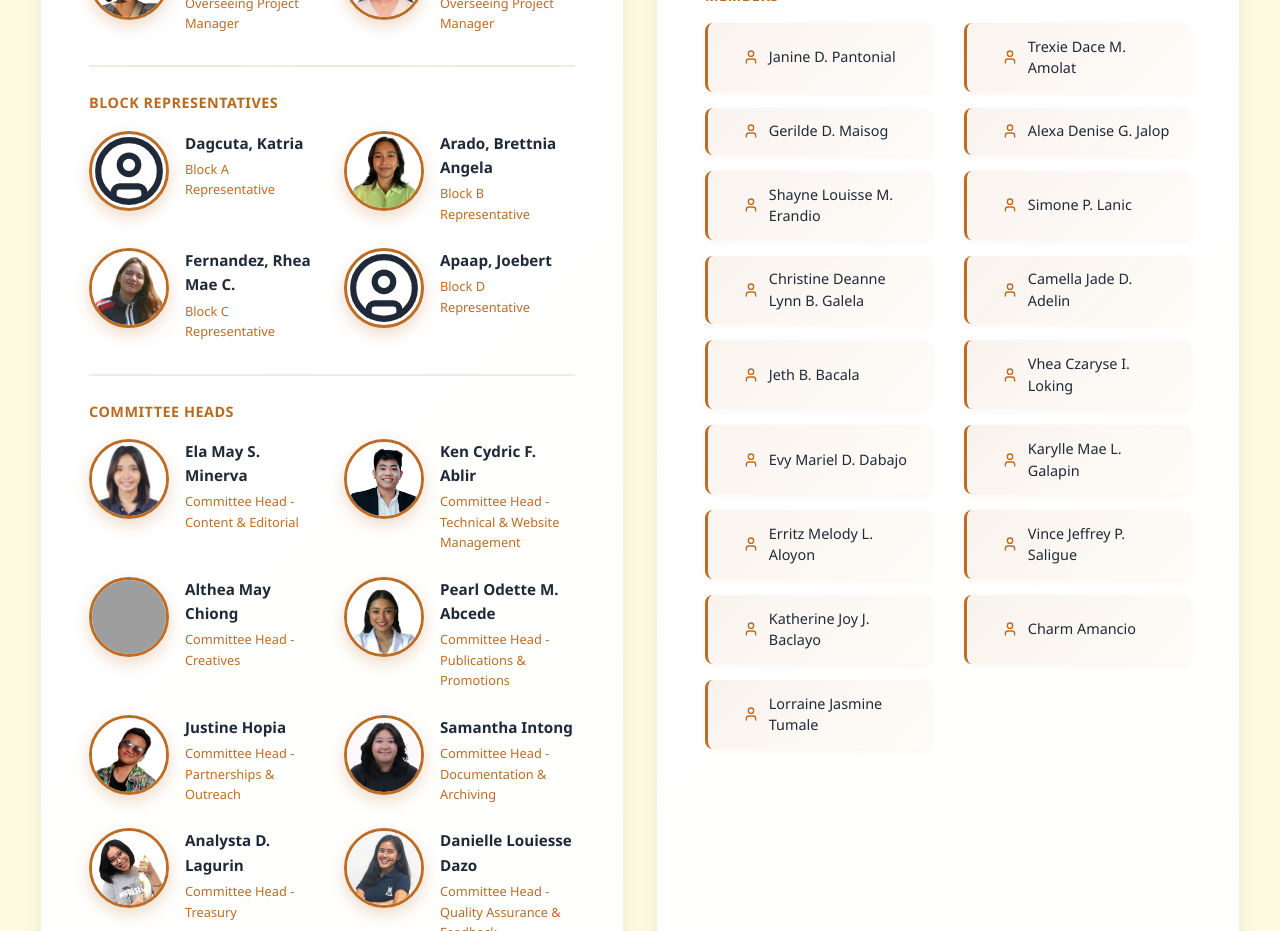
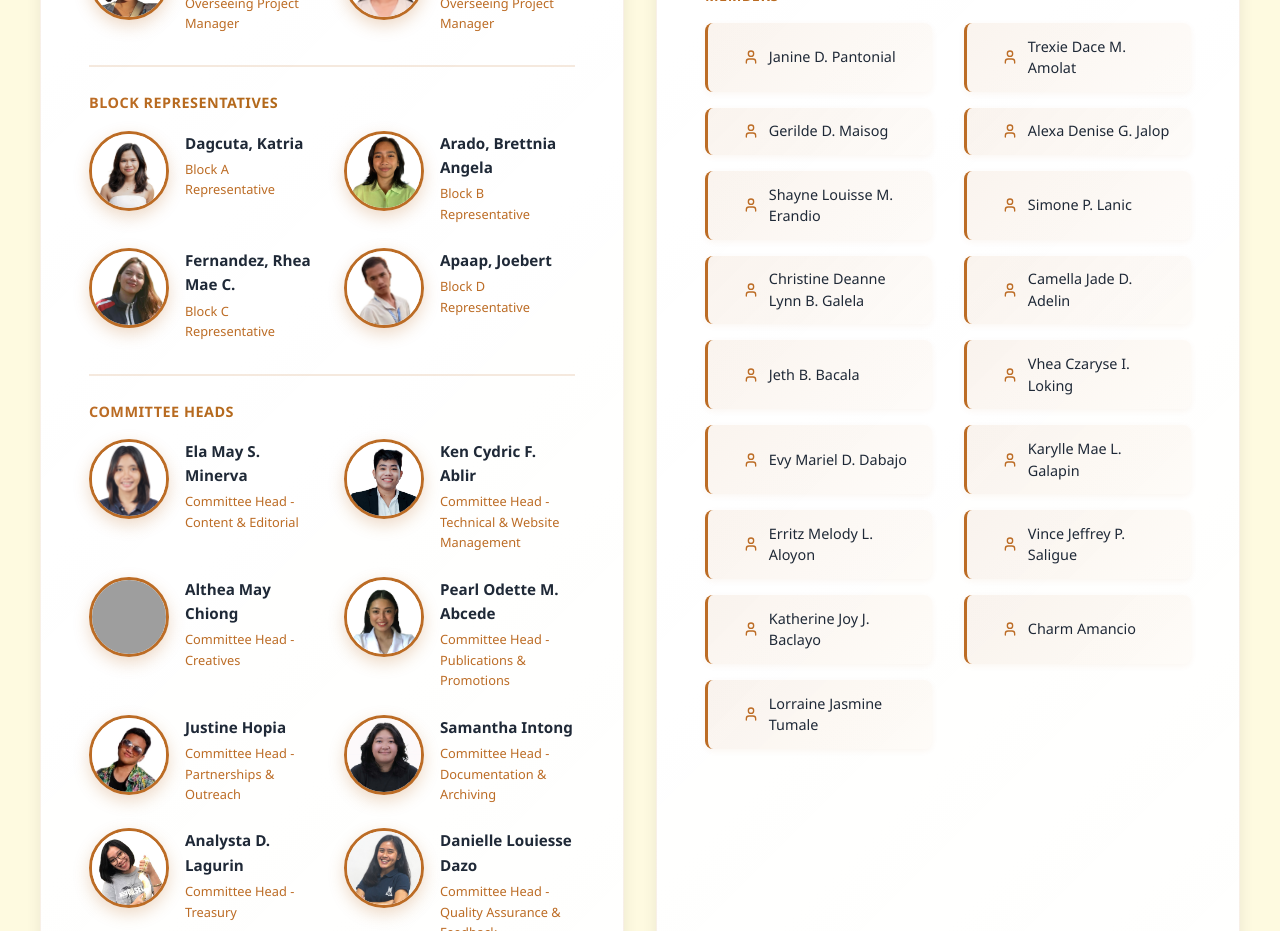
Before and after one commit to hersheydoria/the-ethogram, a Vue app: page /teams in a window 1280 px wide. Shown: the part 880-1811 px from the top of the page. Built offline with nearby package versions, Linux system fonts and the light colour scheme; grey boxes are pictures that could not be loaded.

Commit message:
fix: replace actual pic

```diff
--- a/src/components/Teams.vue
+++ b/src/components/Teams.vue
@@ -147,10 +147,10 @@ const committees = [
       { name: 'Salyana Desnia L. Abuhon', role: 'Committee Head - Logistics & Operations', image: new URL('../assets/Abuhon, Salyana Desnia L. - Head.jpg', import.meta.url).href }
     ],
     blockReps: [
-      { name: 'Dagcuta, Katria', role: 'Block A Representative', image: 'https://via.placeholder.com/80?text=Head' },
+      { name: 'Dagcuta, Katria', role: 'Block A Representative', image: new URL('../assets/Dagcuta, Katria.jpg', import.meta.url).href },
       { name: 'Arado, Brettnia Angela', role: 'Block B Representative', image: new URL('../assets/ARADO, BRETTNIA ANGELA.jpeg', import.meta.url).href },
       { name: 'Fernandez, Rhea Mae C.', role: 'Block C Representative', image: new URL('../assets/Rhea-Block.png', import.meta.url).href },
-      { name: 'Apaap, Joebert', role: 'Block D Representative', image: 'https://via.placeholder.com/80?text=Head' }
+      { name: 'Apaap, Joebert', role: 'Block D Representative', image: new URL('../assets/Apaap, Joebert.jpg', import.meta.url).href }
     ],
     members: []
   },
```
Also changed, not shown: src/assets/Apaap, Joebert.jpg (added), src/assets/Dagcuta, Katria.jpg (added).
